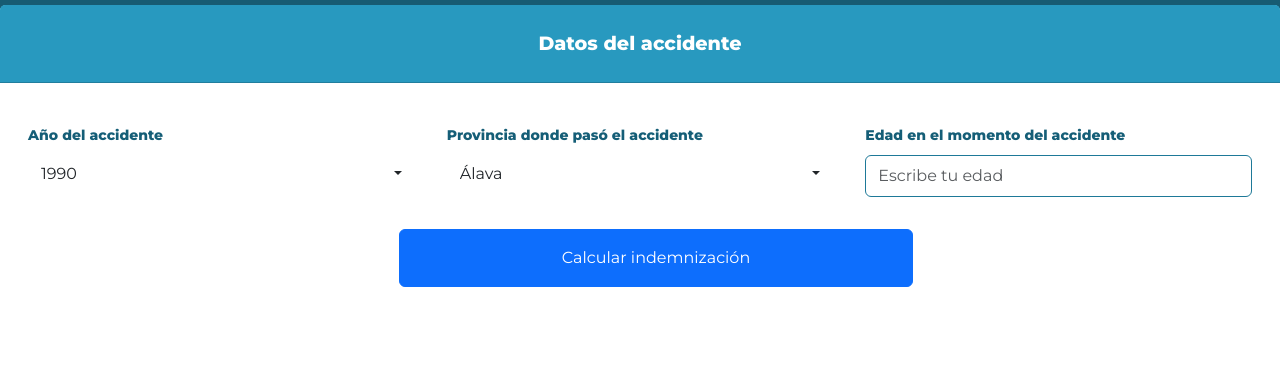
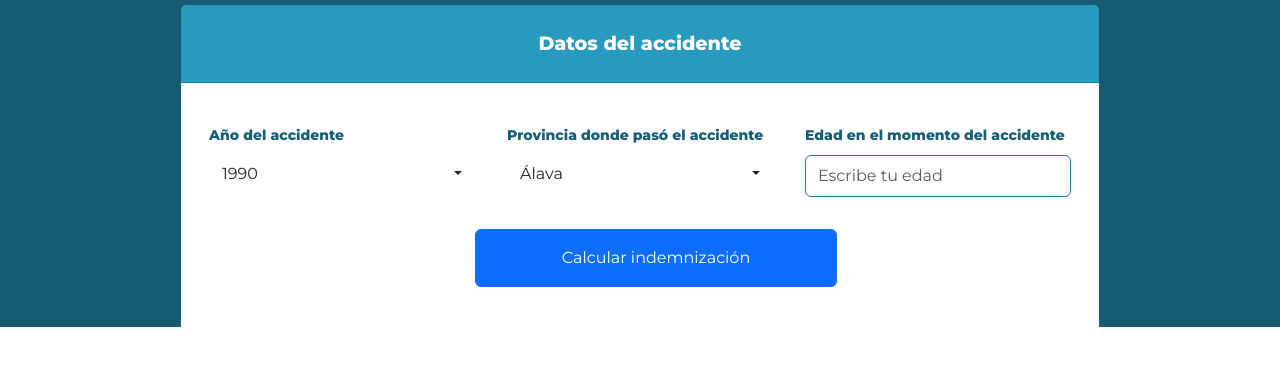
Before and after one commit to heb1k0/Landing-Accidentes, a plain HTML site: page index.html in a window 1280 px wide. Shown: the part 243-608 px from the top of the page. Drawn offline with nearby package versions, Linux system fonts and the light colour scheme.

Commit message:
Update form header styling

```diff
--- a/index.html
+++ b/index.html
@@ -29,7 +29,9 @@
             background-color: #175b72;
         }
 
-
+        .form-header {
+            max-width: 918px;
+        }
 
         .form-header .card-header {
             background-color: var(--color-blue);
@@ -61,7 +63,6 @@
         select {
             padding: 10px;
         }
-
 
         input {
             border: 1px solid #1e7998 !important;
```
